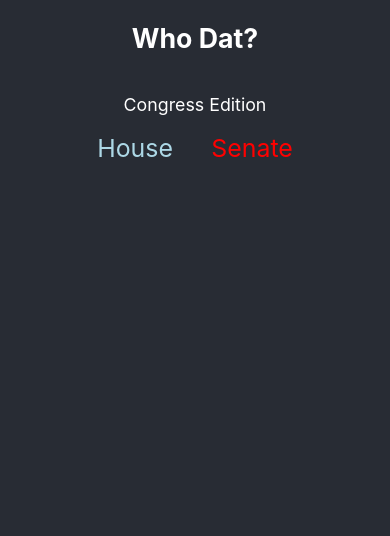
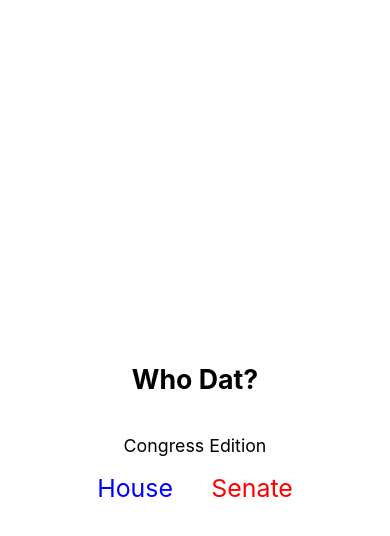
Before and after one commit to cwefso/who-dat-congress, a React (Create React App) app in the folder who-dat-congress/: page / in a window 390 px wide. Shown: the top 536 px of the page. Built offline with nearby package versions, Linux system fonts and the light colour scheme.

Commit message:
kristen style

```diff
--- a/who-dat-congress/src/components/App/App.css
+++ b/who-dat-congress/src/components/App/App.css
@@ -22,13 +22,13 @@
 }
 
 .App-header {
-  background-color: #282c34;
+  background: white;
+  color: black;
   display: flex;
   flex-direction: column;
   align-items: center;
   justify-content: flex-start;
   font-size: calc(10px + 2vmin);
-  color: white;
   overflow-y: scroll;
   overflow-x: hidden;
   height: 100vh;
@@ -36,7 +36,7 @@
 }
 
 .App-link {
-  color: #61dafb;
+  color: #1138e7;
 }
 
 .flippy-container {
@@ -57,4 +57,8 @@
     height: 80vh;
     margin-top: 5vh;
   }
+
+  .App-header {
+    justify-content: center;
+  }
 }
--- a/who-dat-congress/src/components/App/App.js
+++ b/who-dat-congress/src/components/App/App.js
@@ -16,7 +16,7 @@ const main = (
 						<Link
 							to={"/House"}
 							className="house-button"
-              style={{ color: 'lightblue', textDecoration: 'inherit', fontSize: '1.4em' }}
+              style={{ color: 'blue', textDecoration: 'inherit', fontSize: '1.4em' }}
 						>
 							House
 						</Link>
```
Also changed, not shown: 1 other file (tests, documents, lock files or other folders).
